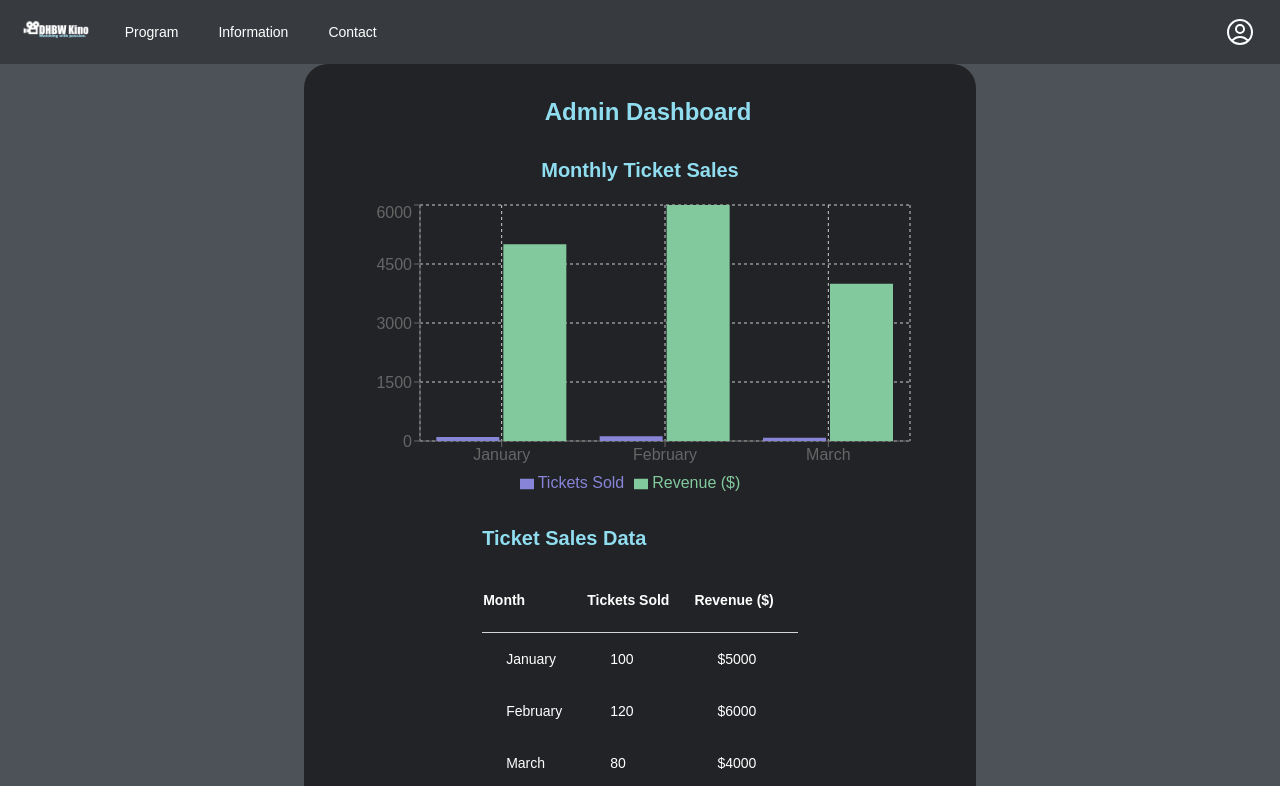
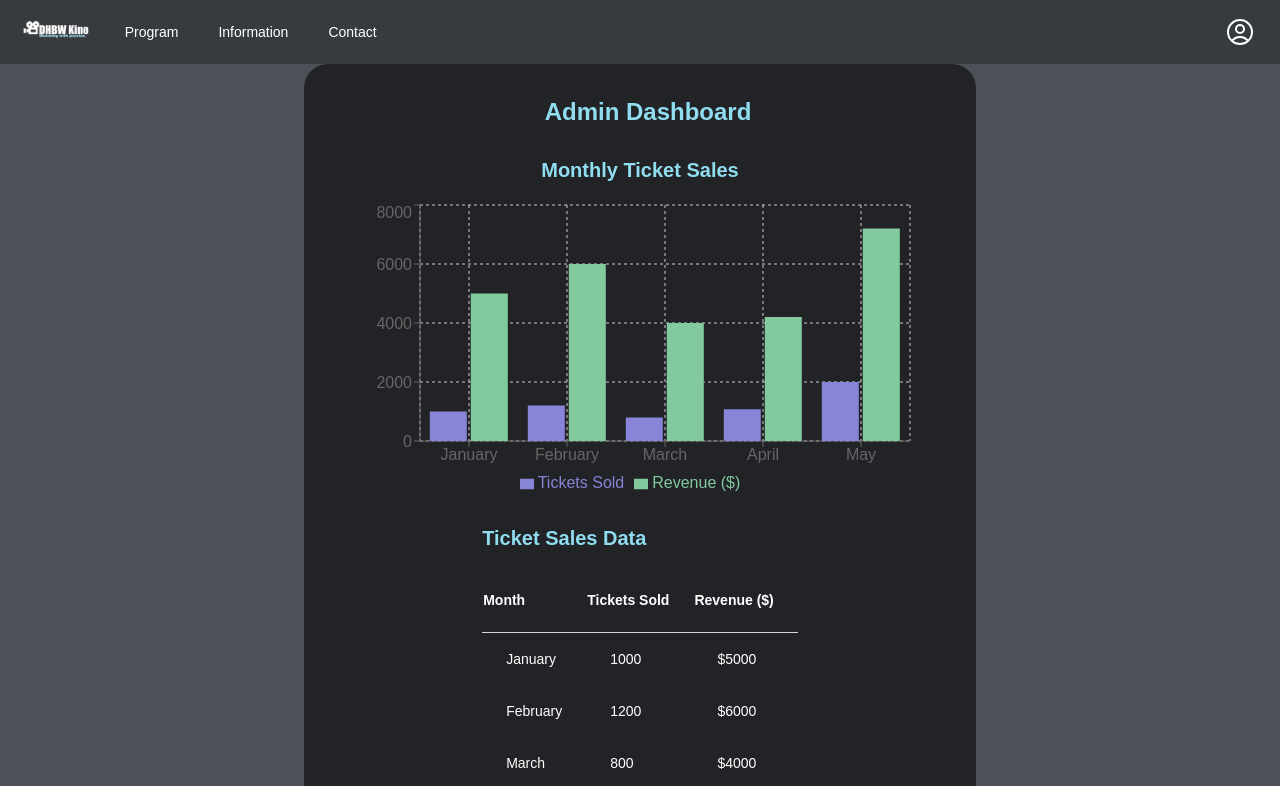
Before and after one commit to rickertmar/KinoticketFrontend, a Next.js app in the folder nextjs-blog/: page /admin/ticket in a window 1280 px wide. Shown: the top 786 px of the page. Built offline with nearby package versions, Linux system fonts and the light colour scheme.

Commit message:
add more testdata adashboard

```diff
--- a/nextjs-blog/pages/admin/ticket.js
+++ b/nextjs-blog/pages/admin/ticket.js
@@ -10,9 +10,11 @@ import {
 } from "recharts";
 
 const ticketSalesData = [
-  { month: "January", ticketsSold: 100, revenue: 5000 },
-  { month: "February", ticketsSold: 120, revenue: 6000 },
-  { month: "March", ticketsSold: 80, revenue: 4000 },
+  { month: "January", ticketsSold: 1000, revenue: 5000 },
+  { month: "February", ticketsSold: 1200, revenue: 6000 },
+  { month: "March", ticketsSold: 800, revenue: 4000 },
+  { month: "April", ticketsSold: 1080, revenue: 4200 },
+  { month: "May", ticketsSold: 2000, revenue: 7200 },
   // Add more data as needed
 ];
 
```
Lines whose indentation alone changed are shown as unchanged.
